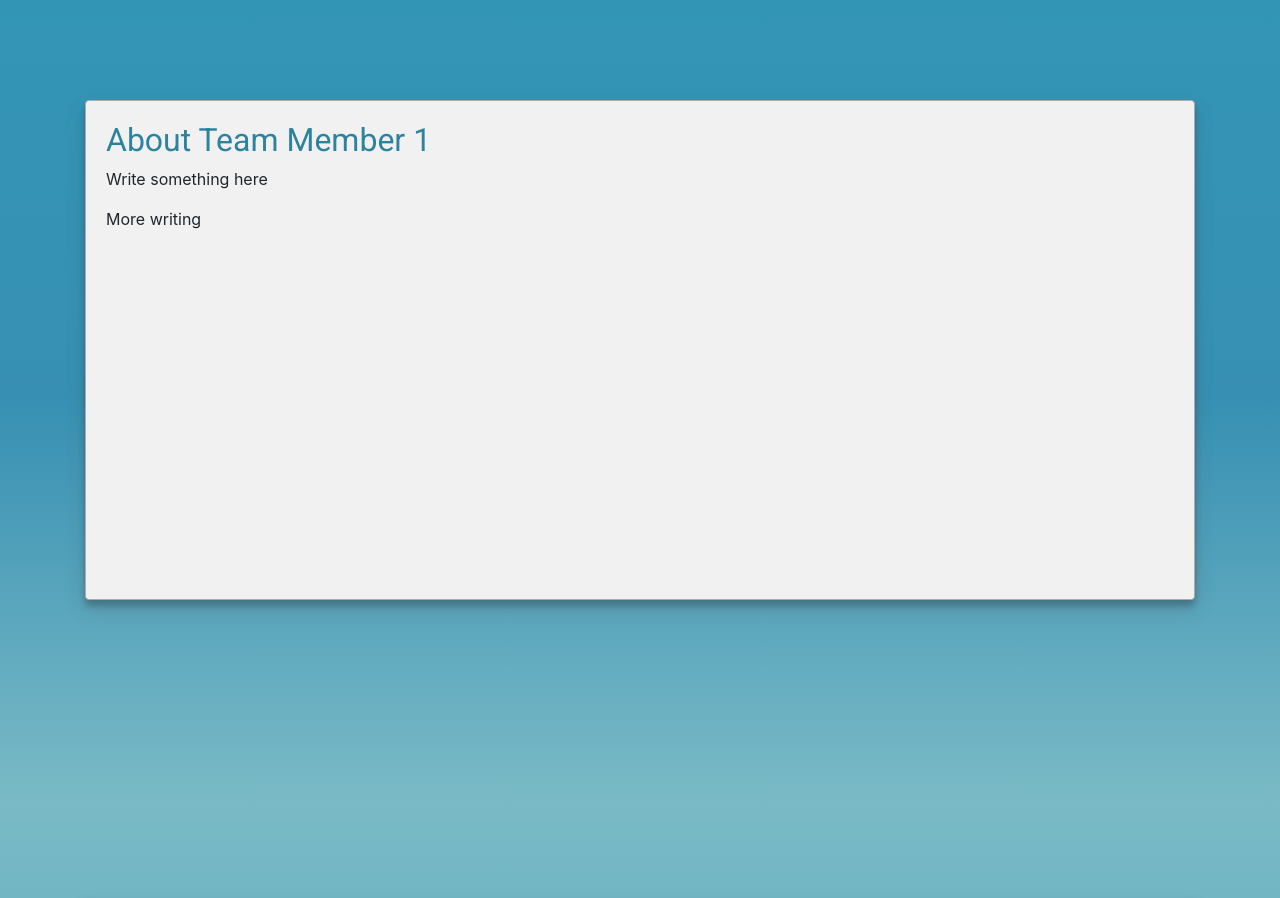
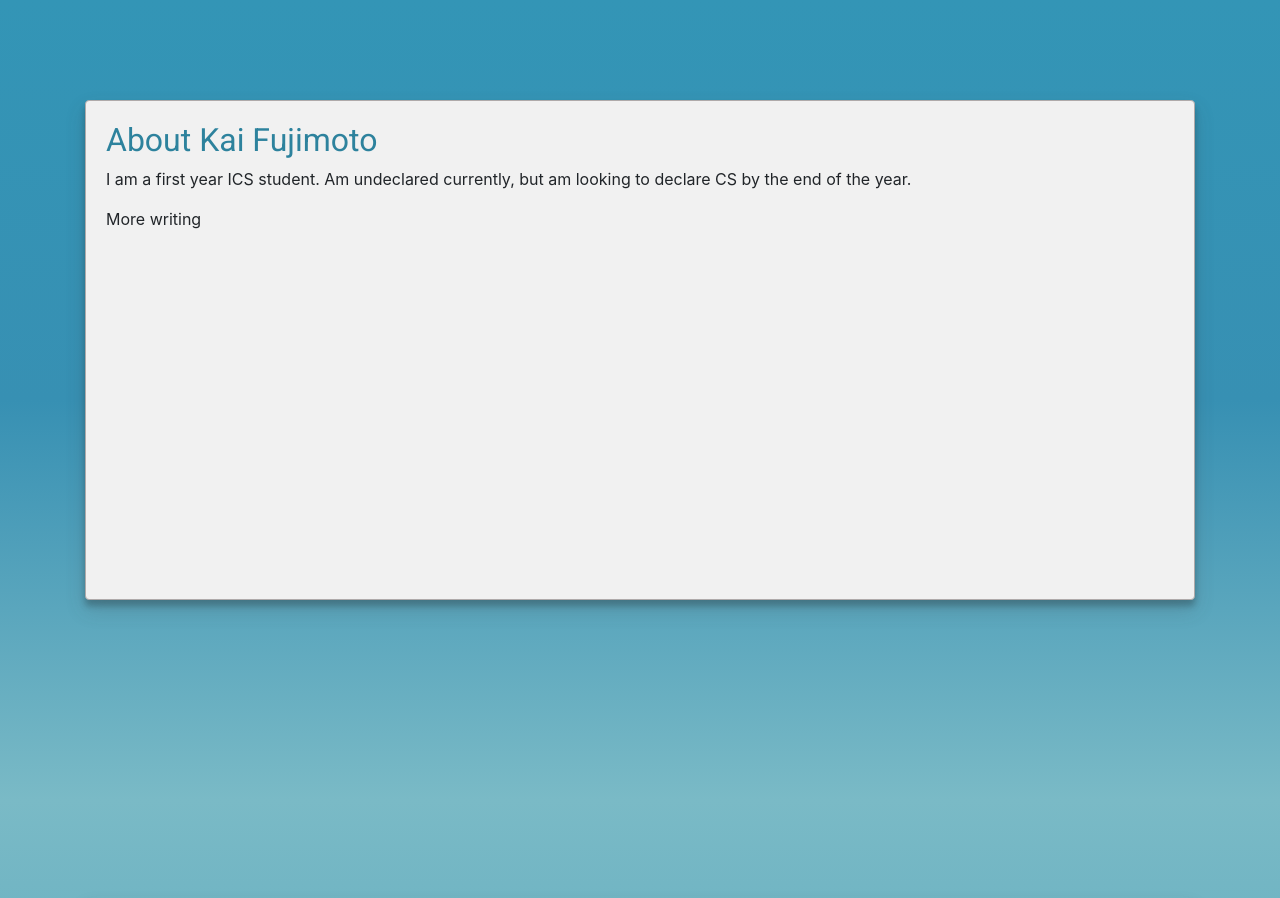
Before and after one commit to quachjennifer/Git-Github-Workshop-Team-2, a plain HTML site: page index.html in a window 1280 px wide. Shown: the part 800-1698 px from the top of the page. Drawn offline with nearby package versions, Linux system fonts and the light colour scheme.

Commit message:
First commit Kai

```diff
--- a/index.html
+++ b/index.html
@@ -95,8 +95,10 @@
     <section id="aboutme1" class="main-section section-background">
       <div class="container">
         <div class="page-section">
-          <h2>About Team Member 1</h2>
-          <p>Write something here</p>
+          <h2>About Kai Fujimoto</h2>
+          <p>I am a first year ICS student. Am undeclared currently, but am
+            looking to declare CS by the end of the year.
+          </p>
 
           <p>More writing
           </p>
```
